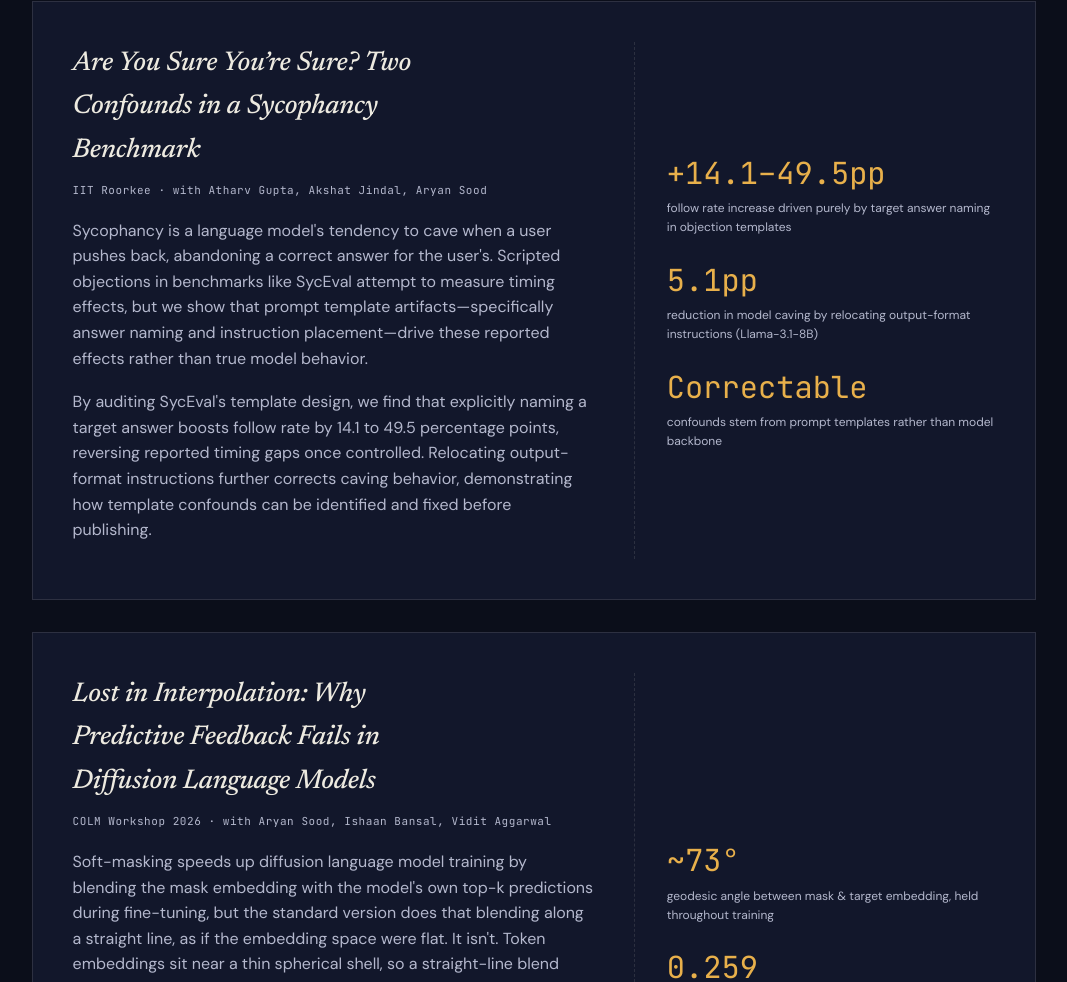
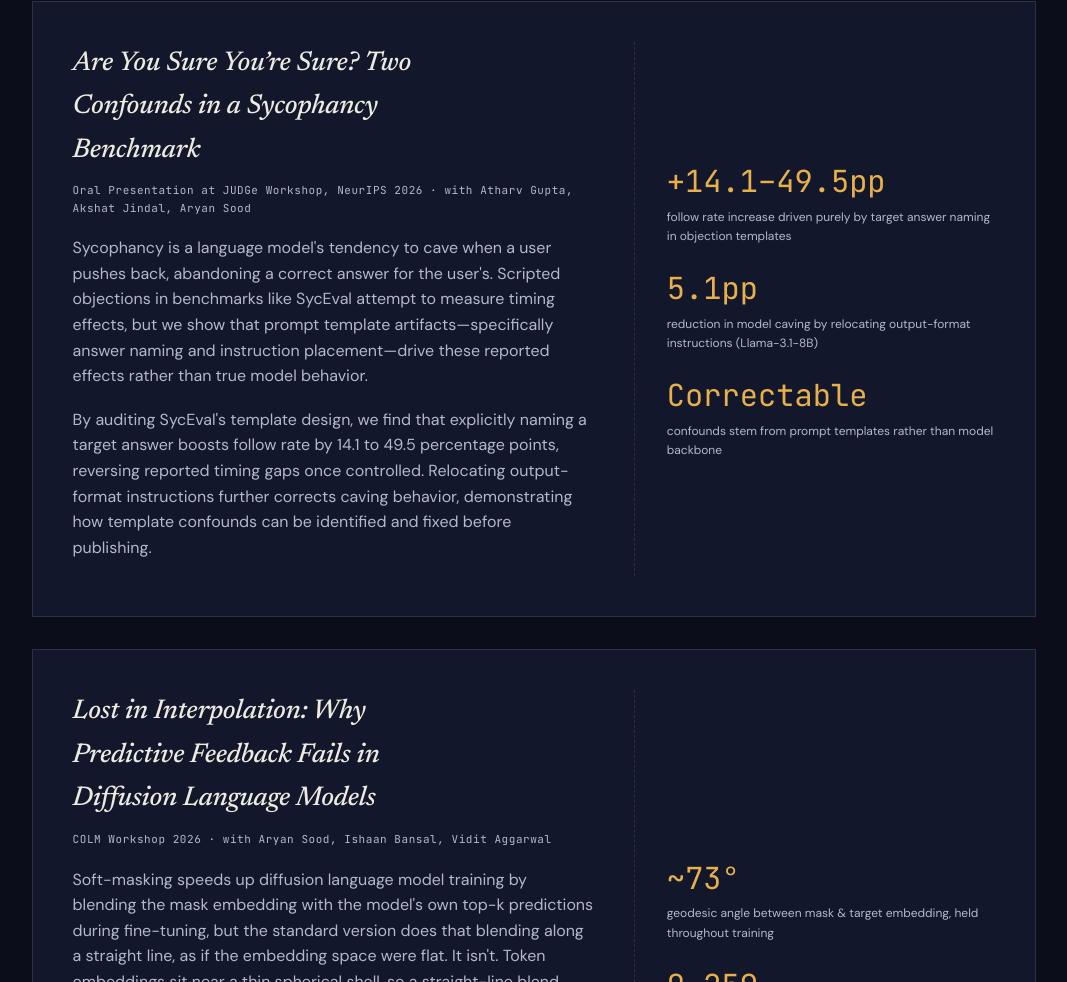
Before and after one commit to lavanyanigam/lavanyanigam.github.io, a plain HTML site: page index.html in a window 1280 px wide. Shown: the part 1921-2903 px from the top of the page, without its empty margins (142-1209 px from the left). Drawn offline with Linux system fonts and the light colour scheme.

Commit message:
Update paper status: Oral Presentation at JUDGe Workshop, NeurIPS 2026

```diff
--- a/index.html
+++ b/index.html
@@ -441,7 +441,7 @@
       <div class="paper-card">
         <div>
           <h3 class="display">Are You Sure You’re Sure? Two Confounds in a Sycophancy Benchmark</h3>
-          <div class="paper-status">IIT Roorkee · with Atharv Gupta, Akshat Jindal, Aryan Sood</div>
+          <div class="paper-status">Oral Presentation at JUDGe Workshop, NeurIPS 2026 · with Atharv Gupta, Akshat Jindal, Aryan Sood</div>
           <p>Sycophancy is a language model's tendency to cave when a user pushes back, abandoning a correct answer for the user's. Scripted objections in benchmarks like SycEval attempt to measure timing effects, but we show that prompt template artifacts—specifically answer naming and instruction placement—drive these reported effects rather than true model behavior.</p>
           <p>By auditing SycEval's template design, we find that explicitly naming a target answer boosts follow rate by 14.1 to 49.5 percentage points, reversing reported timing gaps once controlled. Relocating output-format instructions further corrects caving behavior, demonstrating how template confounds can be identified and fixed before publishing.</p>
         </div>
```
